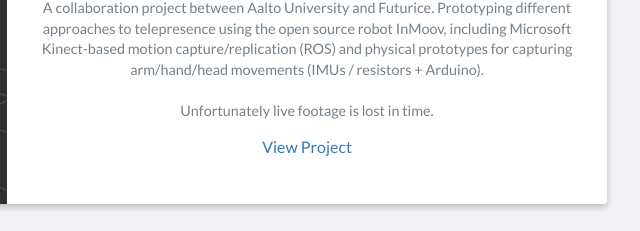
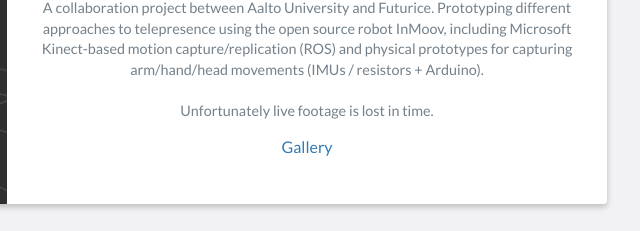
Before and after one commit to juha-hovi/juha-hovi.github.io, a website: page index.html in a window 1280 px wide. Shown: the part 1372-1603 px from the top of the page, 483-1123 px from the left. Drawn offline with nearby package versions, Linux system fonts and the light colour scheme.

Commit message:
Update index.html

```diff
--- a/index.html
+++ b/index.html
@@ -183,7 +183,7 @@
                             <br>
                             Unfortunately live footage is lost in time.
                         </p>
-                        <a href="gallery.html">View Project</a>
+                        <a href="gallery.html">Gallery</a>
                     </div>
                     <!-- End .project-info -->
                 </div>
```
